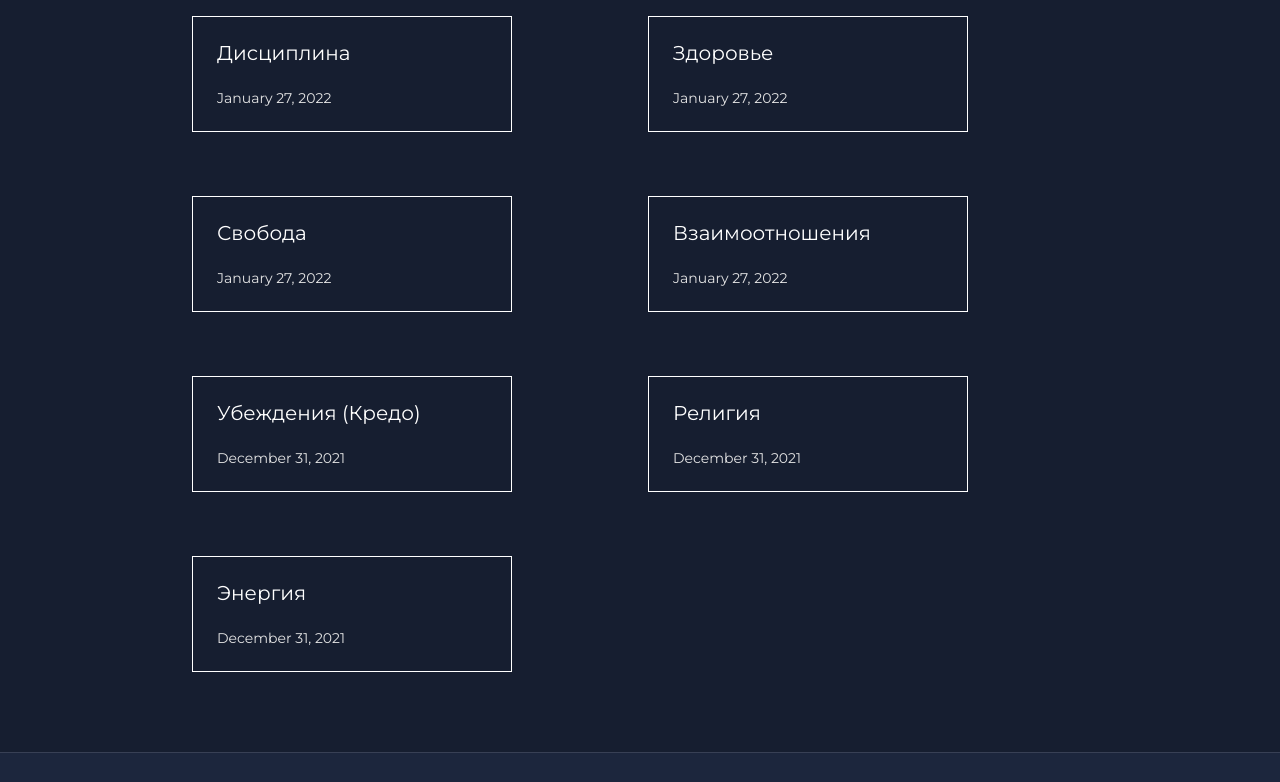
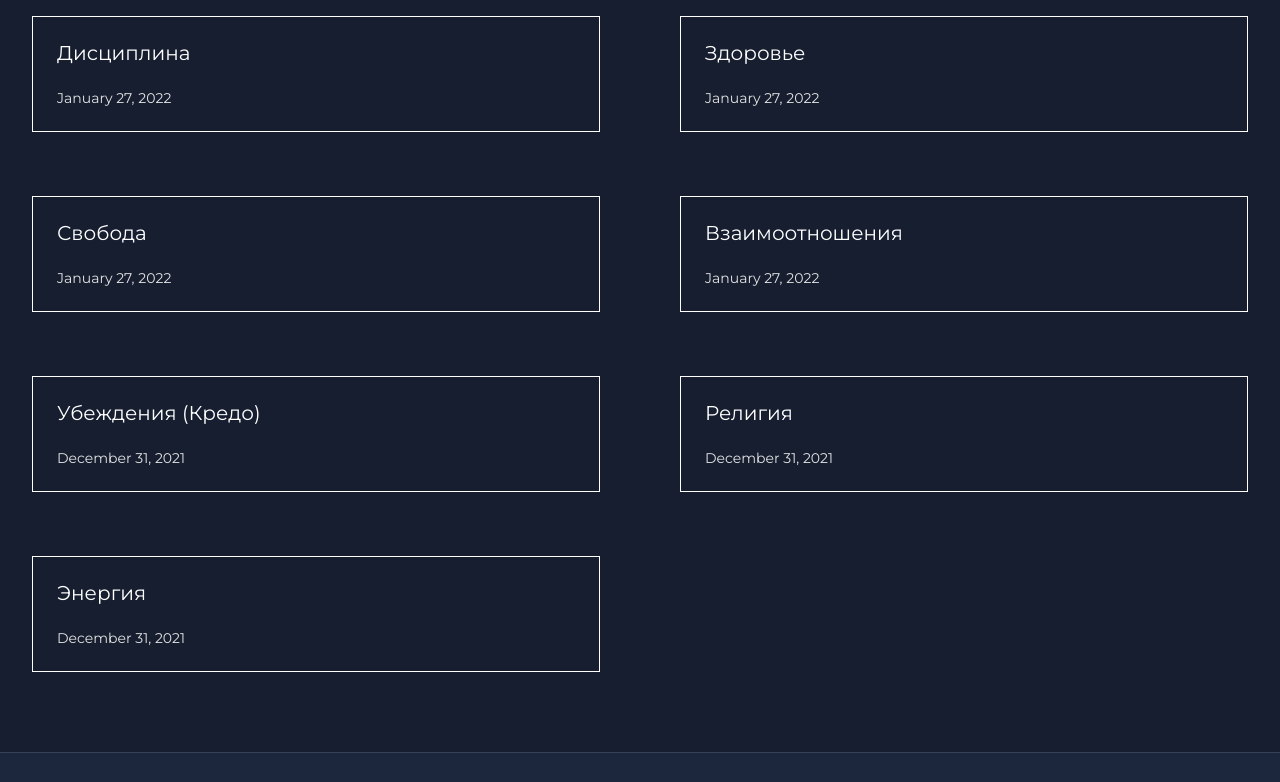
Before and after one commit to MetaJokerCrypto/landing, a Gatsby site: page /blog in a window 1280 px wide. Shown: the part 178-960 px from the top of the page. Built offline with nearby package versions, Linux system fonts and the light colour scheme; Gatsby itself is replaced by a stand-in of ours.

Commit message:
Fix blog layout, add fields into config

```diff
--- a/src/components/ArticleCard/styled.js
+++ b/src/components/ArticleCard/styled.js
@@ -4,7 +4,6 @@ import Link from 'gatsby-link';
 export const Wrapper = styled.div(
   ({ theme: { breakpoints } }) => css`
     width: 100%;
-    max-width: 20rem;
     border: 1px solid white;
 
     @media (max-width: ${breakpoints.md}) {
--- a/src/pages/blog/index.js
+++ b/src/pages/blog/index.jsx
@@ -10,7 +10,7 @@ import Layout from 'components/Layout/Layout';
 import ArticleCard from 'components/ArticleCard/ArticleCard';
 import Heading from 'components/Text/Heading';
 
-import { Wrapper, List, StyledLink } from 'styles/pages/blog';
+import { Wrapper, CardList, StyledLink } from 'styles/pages/blog';
 
 const BlogPage = ({ data }) => {
   const posts = data.allMarkdownRemark.nodes;
@@ -21,15 +21,17 @@ const BlogPage = ({ data }) => {
       <Layout>
         <Wrapper>
           <Heading type="h2">Статьи</Heading>
-          <List>
+          <CardList>
             {posts.map(({ frontmatter, fields }, index) => {
               return (
-                <StyledLink to={fields.slug}>
-                  <ArticleCard key={index} slug={fields.slug} title={frontmatter.title} date={frontmatter.date} />
-                </StyledLink>
+                <li key={index}>
+                  <StyledLink to={fields.slug}>
+                    <ArticleCard key={index} slug={fields.slug} title={frontmatter.title} date={frontmatter.date} />
+                  </StyledLink>
+                </li>
               );
             })}
-          </List>
+          </CardList>
         </Wrapper>
       </Layout>
     </ThemeProvider>
--- a/src/styles/pages/blog.js
+++ b/src/styles/pages/blog.js
@@ -2,16 +2,15 @@ import styled, { css } from 'styled-components';
 import { Link } from 'gatsby';
 
 export const Wrapper = styled.div`
-  padding: 7rem 10rem 0;
+  padding-top: 7rem;
   margin-bottom: 5rem;
 `;
 
-export const List = styled.ol(
+export const CardList = styled.ol(
   ({ theme: { breakpoints } }) => css`
     display: grid;
     grid-template-columns: repeat(3, 1fr);
-    gap: 4rem 1rem;
-    justify-items: center;
+    gap: 4rem 5rem;
     padding: 0;
     list-style: none;
 
--- a/static/admin/config.yml
+++ b/static/admin/config.yml
@@ -10,14 +10,16 @@ collections:
     label: "Blog"
     folder: "content/blog"
     create: true
-    slug: "index"
+    slug: "{{slug}}"
     media_folder: ""
     public_folder: ""
-    path: "{{title}}/index"
+    path: "{{slug}}/index"
     editor:
       preview: false
     fields:
       - { label: "Title", name: "title", widget: "string" }
       - { label: "Publish Date", name: "date", widget: "datetime" }
+      - { label: "Topics", name: "topics", widget: "list" }
       - { label: "Description", name: "description", widget: "string" }
+      - { label: "Preview Image", name: "previewImage", widget: "image"}
       - { label: "Body", name: "body", widget: "markdown" }
```
